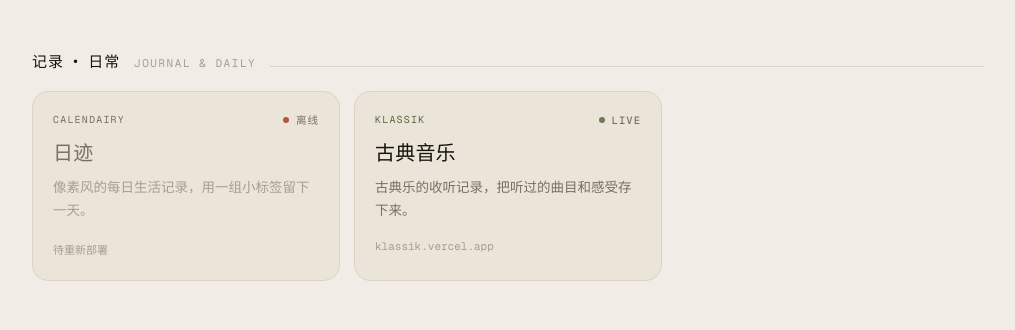
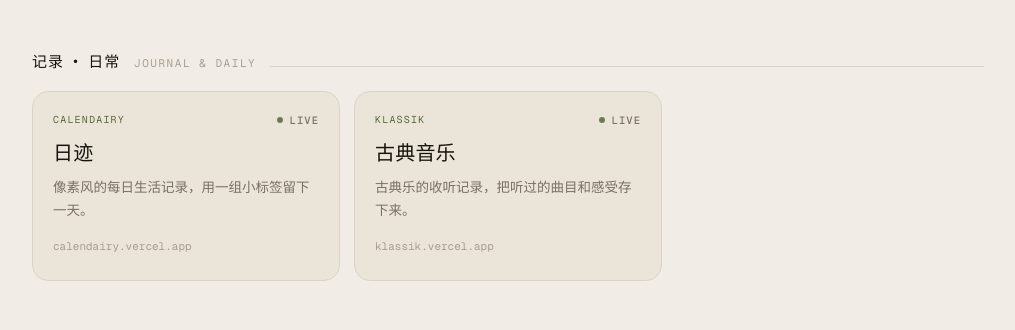
Before and after one commit to syanaooooooo/homepage, a plain HTML site: page index.html in a window 1280 px wide. Shown: the part 1086-1416 px from the top of the page, without its empty margins (132-1147 px from the left). Drawn offline with nearby package versions, Linux system fonts and the light colour scheme.

Commit message:
fix: 日迹 calendairy 重新部署到 Vercel，卡片改回可点
calendairy.vercel.app（原 github.io Pages 停用后掉线，重新上线）

Co-Authored-By: Claude Opus 4.8 <noreply@anthropic.com>

```diff
--- a/index.html
+++ b/index.html
@@ -204,7 +204,7 @@
     { name:'健身饮食', en:'food & fitness', cat:'body',   desc:'记录三餐的蛋白、碳水、脂肪，连同运动和睡眠，看今天离目标还差多少。', url:'fitness-tracker.vercel.app', href:'https://fitness-tracker.vercel.app', st:'live', label:'Live' },
     { name:'宝宝健康', en:'baby health',    cat:'family', desc:'记录生长曲线、睡眠与生病的病程，发烧时自动提醒复测。', url:'babyhealthlog.vercel.app', href:'https://babyhealthlog.vercel.app', st:'live', label:'Live' },
     { name:'宝宝辅食', en:'baby food',      cat:'family', desc:'像素风游戏化的辅食记录，把每次尝试的食材留下来。', url:'baby-food-adventure.vercel.app', href:'https://baby-food-adventure.vercel.app', st:'live', label:'Live' },
-    { name:'日迹',     en:'calendairy',     cat:'daily',  desc:'像素风的每日生活记录，用一组小标签留下一天。', url:'待重新部署', href:'', st:'down', label:'离线' },
+    { name:'日迹',     en:'calendairy',     cat:'daily',  desc:'像素风的每日生活记录，用一组小标签留下一天。', url:'calendairy.vercel.app', href:'https://calendairy.vercel.app', st:'live', label:'Live' },
     { name:'古典音乐', en:'klassik',        cat:'daily',  desc:'古典乐的收听记录，把听过的曲目和感受存下来。', url:'klassik.vercel.app', href:'https://klassik.vercel.app', st:'live', label:'Live' },
     { name:'拼豆配色', en:'bead color match', cat:'play', desc:'拼豆的配色工具，帮你把颜色搭好再动手。', url:'bead-color-match.vercel.app', href:'https://bead-color-match.vercel.app', st:'live', label:'Live' },
     { name:'博饼分账', en:'bobing',         cat:'money',  desc:'每年中秋博饼的记账本，自动算出谁转给谁的最少一笔。', url:'bobing-app.pages.dev', href:'https://bobing-app.pages.dev', st:'live', label:'Live' },
```
